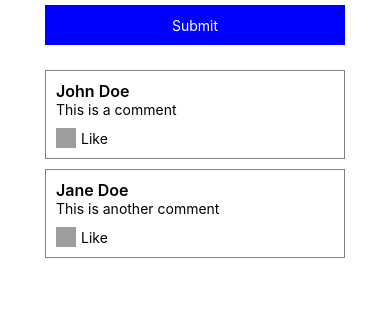
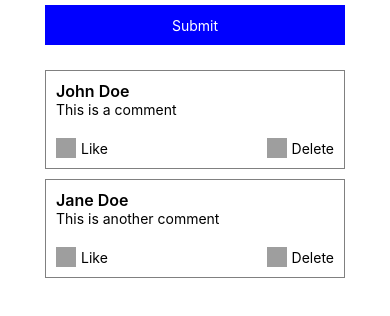
Before and after one commit to jngnandan/commentsApp_ReactNative, a React Native app: screen / in a window 390 px wide. Shown: the part 478-794 px from the top of the page. Built offline with nearby package versions, Linux system fonts and the light colour scheme; grey boxes are pictures that could not be loaded.

Commit message:
delete function added

```diff
--- a/App.js
+++ b/App.js
@@ -2,6 +2,7 @@ import { StatusBar } from 'expo-status-bar';
 import { StyleSheet, Text, View, TextInput, Image, TouchableOpacity, FlatList, SafeAreaView } from 'react-native';
 
 import { useState } from 'react';
+import CommentItem from './components/CommentItem';
 
 const comments = [
   {
@@ -29,6 +30,11 @@ export default function App() {
     setComment('');
   }
 
+  const deleteItem = (id) => {
+    setCommentList(commentList.filter((item) => item.id !== id));
+    // console.log(id)
+  }
+
 
 
   return (
@@ -54,18 +60,7 @@ export default function App() {
             data={commentList}
             keyExtractor={item => item.id}
             renderItem={({item}) => (
-              <View style={{borderWidth: 1, borderColor: 'gray', width: 300, padding: 10, marginVertical: 5}}>
-                <Text style={{fontWeight: '600', fontSize: 16}}>{item.name}</Text>
-                <Text>{item.comment}</Text>
-
-                {/* Add Like */}
-                <TouchableOpacity onPress={() => {commentList[item.id - 1].likes = !commentList[item.id - 1].likes; setCommentList([...commentList])}} style={{flexDirection: 'row', alignItems: 'center', marginTop: 10}}>
-                  {/* <Image source={{uri: 'https://assets.ccbp.in/frontend/react-js/comments-app/like-img.png'}} style={{height: 20, width: 20}} /> */}
-                  {item.likes ? <Image source={{uri: 'https://assets.ccbp.in/frontend/react-js/comments-app/like-img.png'}} style={{height: 20, width: 20}} /> : <Image source={{uri: 'https://assets.ccbp.in/frontend/react-js/comments-app/liked-img.png'}} style={{height: 20, width: 20}} />}
-                  <Text style={{marginLeft: 5}}>Like</Text>
-                </TouchableOpacity>
-
-              </View>
+              <CommentItem commentList={item} deleteItem={deleteItem} />
             )}
           />
 
--- /dev/null
+++ b/components/CommentItem.js
@@ -0,0 +1,39 @@
+
+import { StyleSheet, Text, View, TouchableOpacity, Image } from 'react-native'
+import React from 'react'
+
+const CommentItem = ({commentList, deleteItem}) => {
+    const {name, comment, likes} = commentList;
+
+    const deleteButton = ({id}) => {
+        deleteItem(commentList.id);
+        // console.log(commentList.id)
+    }
+
+  return (
+        <View id={commentList.id} style={{borderWidth: 1, borderColor: 'gray', width: 300, padding: 10, marginVertical: 5}}>
+                <Text style={{fontWeight: '600', fontSize: 16}}>{commentList.name}</Text>
+                <Text>{commentList.comment}</Text>
+
+                <View style={{flexDirection: 'row', justifyContent: 'space-between', alignItems: 'center', marginTop: 10}}>
+                {/* Add Like */}
+                <TouchableOpacity onPress={() => {commentList[item.id - 1].likes = !commentList[item.id - 1].likes; setCommentList([...commentList])}} style={{flexDirection: 'row', alignItems: 'center', marginTop: 10}}>
+                  {/* <Image source={{uri: 'https://assets.ccbp.in/frontend/react-js/comments-app/like-img.png'}} style={{height: 20, width: 20}} /> */}
+                  {!commentList.likes ? <Image source={{uri: 'https://assets.ccbp.in/frontend/react-js/comments-app/like-img.png'}} style={{height: 20, width: 20}} /> : <Image source={{uri: 'https://assets.ccbp.in/frontend/react-js/comments-app/liked-img.png'}} style={{height: 20, width: 20}} />}
+                  <Text style={{marginLeft: 5}}>Like</Text>
+                </TouchableOpacity>
+
+                {/* Add Delete */}
+                <TouchableOpacity id={commentList.id} onPress={deleteButton} style={{flexDirection: 'row', alignItems: 'center', marginTop: 10}}>
+                  <Image source={{uri: 'https://assets.ccbp.in/frontend/react-js/comments-app/delete-img.png'}} style={{height: 20, width: 20}} />
+                  <Text style={{marginLeft: 5}}>Delete</Text>
+                </TouchableOpacity>
+                </View>
+
+              </View>
+  )
+}
+
+export default CommentItem
+
+const styles = StyleSheet.create({})
```
